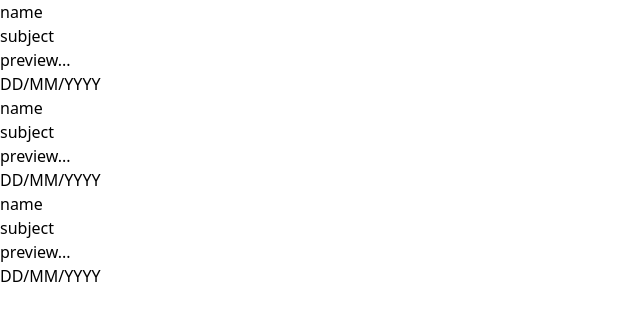
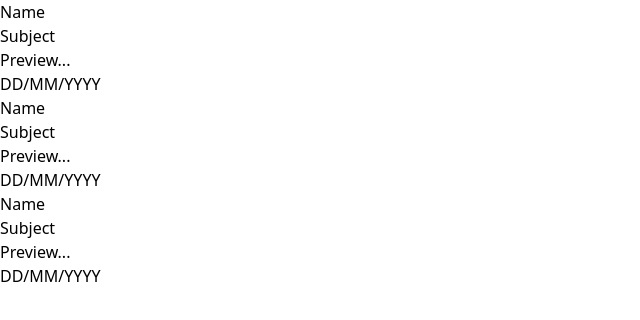
Before and after one commit to iO-Academy/2024-mar-sde-email-client-woolly-mammoths, a React (Vite) app: page / in a window 1280 px wide. Shown: the top 320 px of the page, without its empty margins (0-640 px from the left). Built offline with nearby package versions, Linux system fonts and the light colour scheme.

Commit message:
uses varaibles now

```diff
--- a/src/components/EmailItem/EmailItem.jsx
+++ b/src/components/EmailItem/EmailItem.jsx
@@ -3,21 +3,27 @@ import { useState } from 'react'
 function EmailItem({myStyle = "unread"}) {
 
     let cs = 'bg-white p-[10px] border-2 border-black w-[300px] hover:bg-blue-500'
+    let name = "Name";
+    let subject = "Subject";
+    let preview = "Preview...";
+    let date = "DD/MM/YYYY";
 
     if (myStyle === "read"){
         cs = 'bg-gray-700 p-[10px] border-2 border-black text-white hover:bg-blue-500 '
     }
 
+
+
     return (
         <div className={cs}>
             <div className='flex justify-between'>
                 <div className='flex flex-col'>
-                <p>name</p>
-                <p>subject</p>
-                <p>preview...</p>
+                    <p>{name}</p>
+                    <p>{subject}</p>
+                    <p>{preview}</p>
                 </div>
                 <div className='flex flex-col'>
-                <p>DD/MM/YYYY</p>
+                    <p>{date}</p>
                 </div>
 
             </div>
```
Lines whose indentation alone changed are shown as unchanged.
